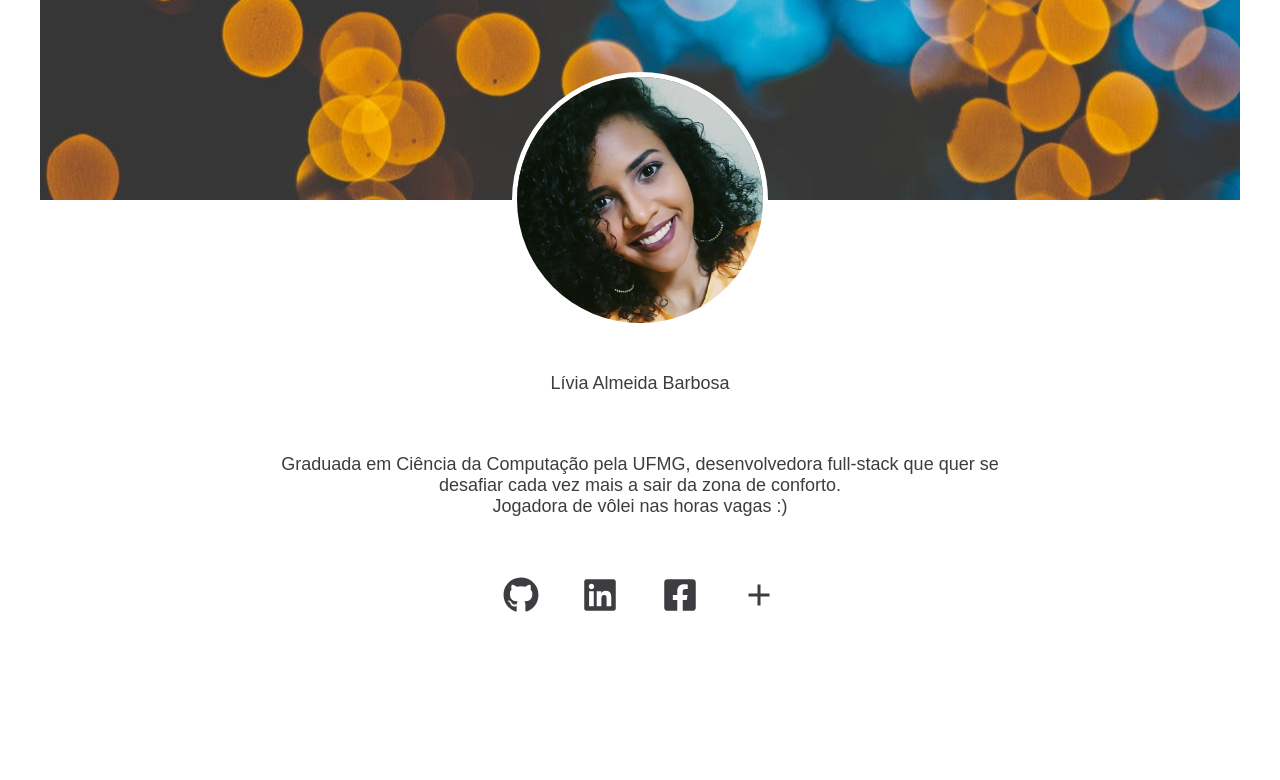
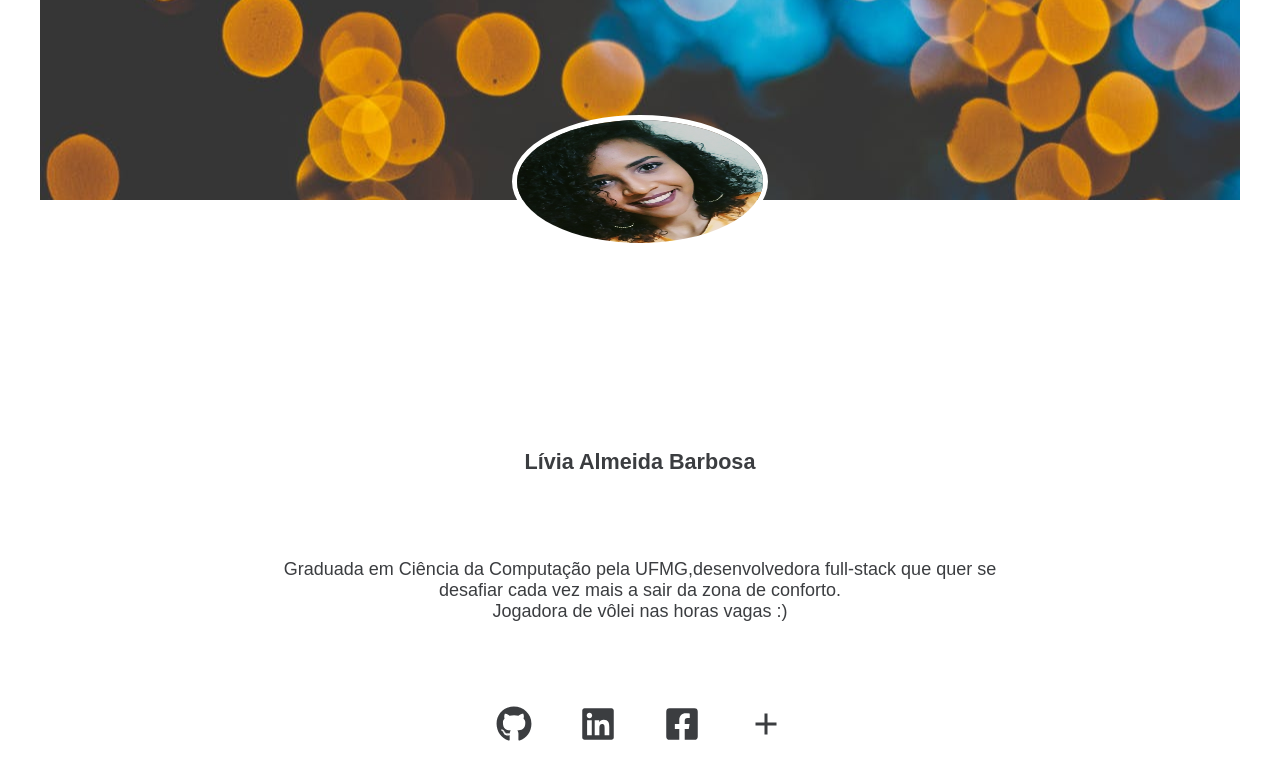
Before and after one commit to liviaab/page, a React app: page / in a window 1280 px wide. Shown: the top 780 px of the page. Built offline with nearby package versions, Linux system fonts and the light colour scheme; a web font is replaced by a local one.

Commit message:
Refactor landing page style

```diff
--- a/public/default_setup.css
+++ b/public/default_setup.css
@@ -12,3 +12,8 @@ img {
   height: 100%;
   box-sizing: border-box;
 }
+
+#root {
+  height: 100vh;
+  width: 100%;
+}
--- a/src/components/organisms/presentation/Presentation.jsx
+++ b/src/components/organisms/presentation/Presentation.jsx
@@ -1,34 +1,58 @@
-import React, { Fragment } from 'react'
-// import PropTypes from 'prop-types'
+import React, { Component, Fragment } from 'react'
+import PropTypes from 'prop-types'
 import {
   FaFacebookSquare as FacebookIcon,
   FaGithub as GithubIcon,
   FaLinkedin as LinkedinIcon
- } from "react-icons/fa";
-import { MdAdd as PlusIcon } from "react-icons/md"
-import { Link } from "react-router-dom"
-import style from './Presentation.module.scss'
+} from 'react-icons/fa';
+import { MdAdd as PlusIcon } from 'react-icons/md'
+import { Link } from 'react-router-dom'
 import liviaPhoto from '../../../assets/images/me.jpg'
 
-const Presentation = () => (
+class Presentation extends Component {
+  renderHeader = () => {
+    if(!this.props.isSidePresentation) {
+      return <div className={this.props.style.header} />
+    }
+  }
+
+  renderDescription = () => {
+    const { style } = this.props
+
+    if(this.props.isSidePresentation) {
+      return (
+        <div className={style.description}>
+          Desenvolvedora full-stack, não muito fã de café e jogadora de vôlei nas horas vagas :)
+        </div>
+      )
+    }
+
+    return (
+      <div className={style.description}>
+        Graduada em Ciência da Computação pela UFMG,desenvolvedora full-stack que
+        quer se desafiar cada vez mais a sair da zona de conforto.
+        <br />
+        Jogadora de vôlei nas horas vagas :)
+      </div>
+    )
+  }
+
+  render() {
+    const { style } = this.props
+
+    return (
       <Fragment>
-      <div className={style.header} />
-
+        {this.renderHeader()}
         <div className={style.round_image}>
           <Link to={process.env.PUBLIC_URL}>
             <img src={liviaPhoto} alt="Foto da Livia" className={style.round_border} />
           </Link>
-        {/*https://www.pexels.com/*/}
         </div>
-
-      <div className={style.information}>
+        <br />
         <div className={style.identification}>Lívia Almeida Barbosa</div>
-        <div className={style.description}>
-          Graduada em Ciência da Computação pela UFMG,
-           desenvolvedora full-stack que quer se desafiar cada vez mais a sair da zona de conforto.
+        <br/>
+        {this.renderDescription()}
         <br />
-           Jogadora de vôlei nas horas vagas :)
-        </div>
         <div className={style.contacts}>
           <a
             href="https://github.com/liviaab"
@@ -50,8 +74,14 @@ const Presentation = () => (
           </a>
           <Link to="/projects"><PlusIcon color="#3B3D40" size="2em" /></Link>
         </div>
-    </div>
+        <br />
       </Fragment>
     )
+  }
+}
+
+Presentation.propTypes = {
+  style: PropTypes.bool.isRequired
+}
 
 export default Presentation
--- a/src/components/organisms/presentation/Presentation.module.scss
+++ b/src/components/organisms/presentation/Presentation.module.scss
@@ -4,6 +4,7 @@
 
 .header {
   background: url("../../../assets/images/pexels-photo-949587.jpeg") no-repeat center;
+  /*https://www.pexels.com/*/
   width: 100%;
 
   @include respond-below(sm) {
@@ -20,50 +21,30 @@
 }
 
 .round_image {
-  margin: auto;
+  width: 20%;
+
+  @include respond-below(md) {
+    width: 40%;
+  }
 
   .round_border {
     border-radius: 50%;
     margin-top: -50%;
     border: 5px solid $color-white;
   }
-
-  @include respond-below(sm) {
-    width: 40%;
-    height: 40%;
 }
 
-  @include respond-between(sm, md){
-    width: 25%;
-    height: 25%;
+.identification, .description {
+  text-align: center;
+  margin: 0 20vw;
 }
 
-  @include respond-above(md){
-    width: 20%;
-    height: 20%;
-  }
+.identification {
+  font-size: larger;
+  font-weight: bold;
 }
 
-.information {
-    text-align: center;
-    margin: 5vh;
-    @include flex-display($flex-flow: column);
-
-    >.description {
-      @include respond-below(sm) {
-        margin: 10% 5%;
-      }
-
-      @include respond-between(sm, md){
-        margin: 10% 10%;
-      }
-
-      @include respond-above(md){
-        margin: 5% 20%;
-      }
-    }
-
-    >.contacts {
+.contacts {
   @include flex-display($justify-content: space-evenly);
   width: 30%;
 
@@ -71,4 +52,3 @@
     width: 50%;
   }
 }
-  }
--- /dev/null
+++ b/src/components/organisms/presentation/SidePresentation.module.scss
@@ -0,0 +1,32 @@
+@import "../../../assets/stylesheets/colors.scss";
+@import "../../../assets/stylesheets/media_queries.scss";
+@import "../../../assets/stylesheets/mixins.scss";
+
+.header {
+  display: none;
+}
+
+.round_image {
+  margin: 0 auto ;
+  width: 150px;
+  height: 150px;
+
+  .round_border {
+    border-radius: 50%;
+    border: 3px solid $color-white;
+  }
+}
+
+.identification {
+  margin: 30px auto;
+  font-size: larger;
+  font-weight: bold
+}
+
+.description {
+  margin: 20px;
+}
+
+.contacts {
+  @include flex-display($justify-content: space-evenly, $flex-flow: row);
+}
--- a/src/components/pages/landing/Landing.jsx
+++ b/src/components/pages/landing/Landing.jsx
@@ -1,10 +1,12 @@
 import React from 'react'
 import { Presentation } from '../../organisms'
 import './Landing.scss'
+import landingStyle from '../../organisms/presentation/Presentation.module.scss'
+
 
 const Landing = () => (
   <div className="landing">
-    <Presentation />
+    <Presentation style={landingStyle} />
   </div>
 )
 
--- a/src/components/pages/landing/Landing.scss
+++ b/src/components/pages/landing/Landing.scss
@@ -5,75 +5,8 @@
 .landing {
   width: 100%;
   height: 100%;
-
-  >.header {
-    background: url("../../../assets/images/pexels-photo-949587.jpeg") no-repeat center;
-    width: 100%;
-
-    @include respond-below(sm) {
-      height: 30vh;
-    }
-
-    @include respond-between(sm, md){
-      height: 25vh;
-    }
-
-    @include respond-above(md){
-      height: 25vh;
-    }
-  }
-
-  >.round-image {
-    margin: auto;
-
-    >.round-border {
-      border-radius: 50%;
-      margin-top: -50%;
-      border: 5px solid $color-white;
-    }
-
-    @include respond-below(sm) {
-      width: 40%;
-      height: 40%;
-    }
-
-    @include respond-between(sm, md){
-      width: 25%;
-      height: 25%;
-    }
-
-    @include respond-above(md){
-      width: 20%;
-      height: 20%;
-    }
-  }
-
-  >.information {
-    text-align: center;
-    margin: 5vh;
-    @include flex-display($flex-flow: column);
-
-    >.description {
-      @include respond-below(sm) {
-        margin: 10% 5%;
-      }
-
-      @include respond-between(sm, md){
-        margin: 10% 10%;
-      }
-
-      @include respond-above(md){
-        margin: 5% 20%;
-      }
-    }
-
-    >.contacts {
-      @include flex-display($justify-content: space-evenly);
-      width: 30%;
-
-      @include respond-below(sm) {
-        width: 50%;
-      }
-    }
-  }
+  display: flex;
+  flex-flow: column nowrap;
+  align-items: center;
+  justify-content: space-between;
 }
--- a/src/components/templates/main/MainTemplate.jsx
+++ b/src/components/templates/main/MainTemplate.jsx
@@ -1,8 +1,13 @@
 import React from 'react'
+import { Presentation } from '../../organisms'
 import './MainTemplate.scss'
+import sideBarStyle from '../../organisms/presentation/SidePresentation.module.scss'
 
 const MainTemplate = ({ children }) => (
   <div className='main-template'>
+    <div className="sidebar-presentation">
+      <Presentation style={sideBarStyle} />
+    </div>
     <div className="main-template__content-wrapper">
       <div className="main-template__content">
         {children}
--- a/src/components/templates/main/MainTemplate.scss
+++ b/src/components/templates/main/MainTemplate.scss
@@ -15,16 +15,30 @@ a, a:visited, a:active, a:hover, a:hover {
 .main-template{
   background-color: $color-white;
   font-family: 'Muli', sans-serif;
+  display: flex;
+  flex-flow: row;
+  justify-content: center;
+
+  .sidebar-presentation {
+    width: 25%;
+    height: 100vh;
+    background-color: $color-manhattan;
+    display: flex;
+    flex-flow: column nowrap;
+    justify-content: center;
+    font-size: 14px;
+    text-align: center;
+    border-right: 2px solid $color-tuft-bush;
+  }
 
   &__content-wrapper {
     width: 100%;
     list-style: none;
-    height: 90vh;
+    height: 100vh;
 
     @include respond-above(md) {
       height: 100vh;
       width: 80%;
-      margin-left: 20%;
     }
 
     .main-template__content {
```
Also changed, not shown: 1 other file (tests, documents, lock files or other folders). Lines whose indentation alone changed are shown as unchanged.
